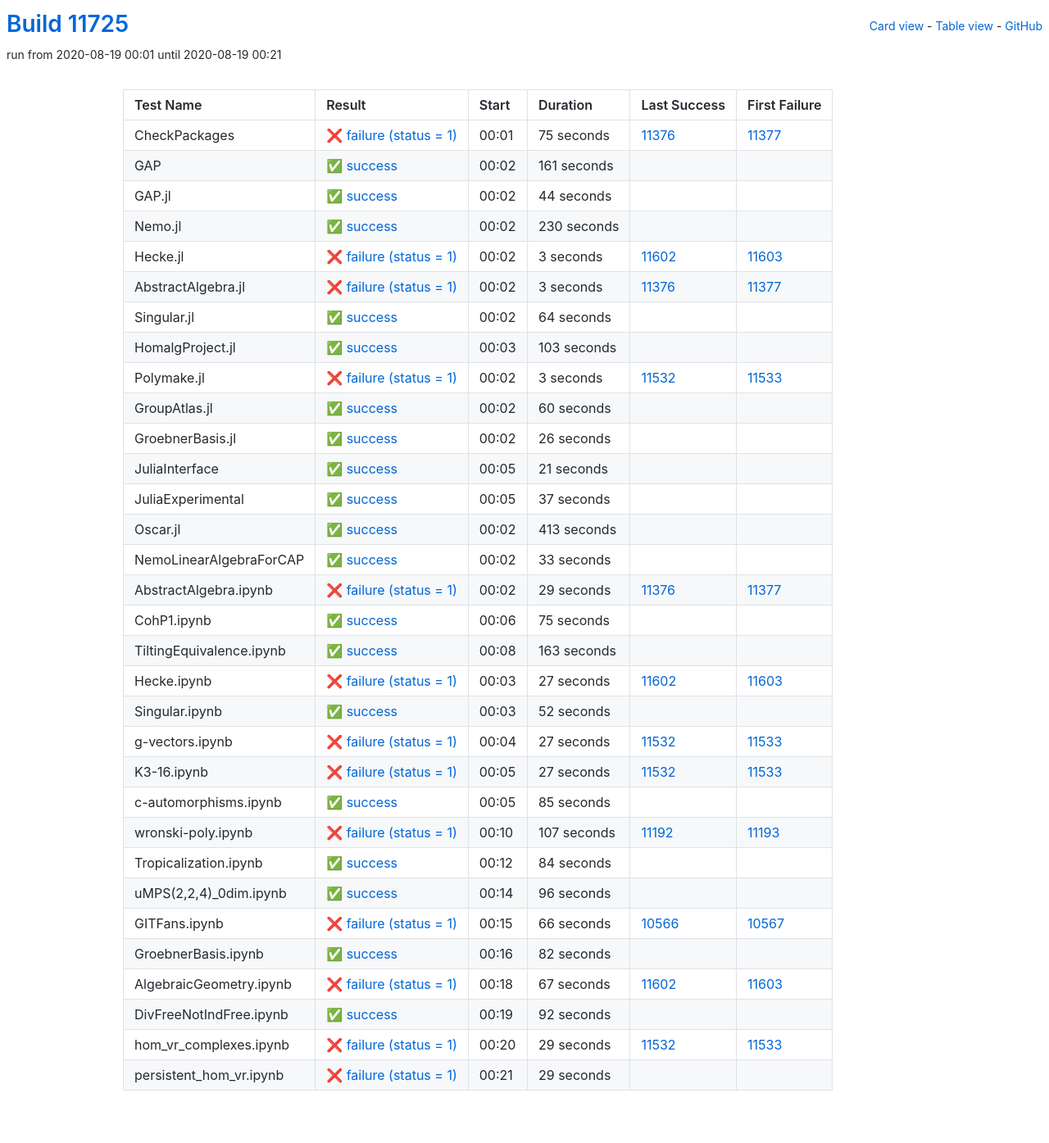
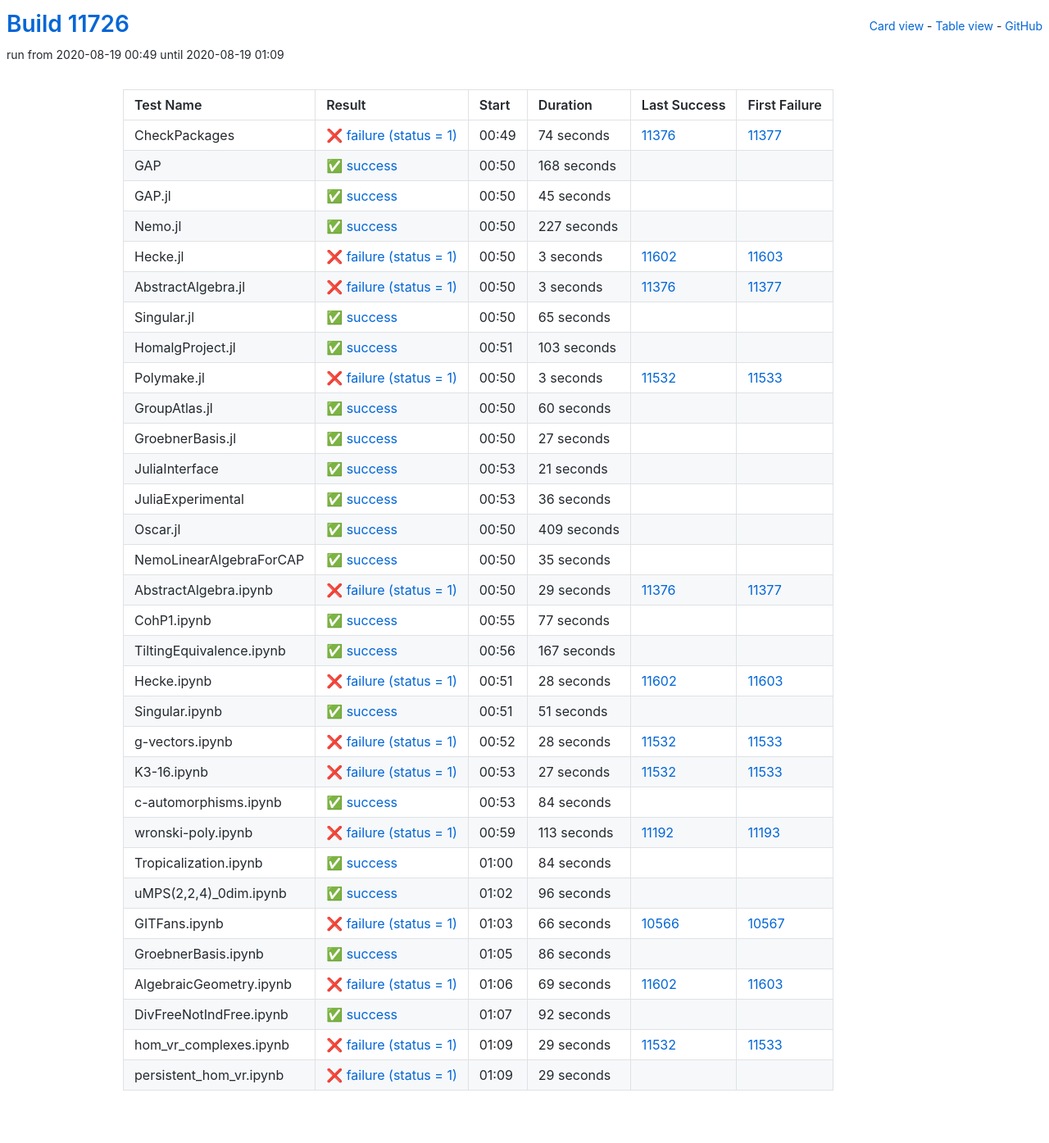
Before and after one commit to oscar-system/oscar-ci-status, a Jekyll site: the page built from table.html, in a window 1280 px wide. Shown: the whole page at 82% size. Built offline with Jekyll 4.4.1, drawn with Linux system fonts in a browser that asks for light colours.

Commit message:
Build #11726

```diff
--- a/_data/ci.yml
+++ b/_data/ci.yml
@@ -1,6 +1,6 @@
 ---
-build: 11725
-build_url: https://oscarci.mathematik.uni-kl.de/job/oscar/11725/
+build: 11726
+build_url: https://oscarci.mathematik.uni-kl.de/job/oscar/11726/
 job: oscar
 organization: oscar-system
 repo: oscar-ci-status
@@ -8,56 +8,56 @@
 tests:
 - name: CheckPackages
   id: checkpackages
-  log: https://oscarci.mathematik.uni-kl.de/job/oscar/11725/artifact/logs/build-11725/CheckPackages.log
-  start: 2020-08-19 00:01
+  log: https://oscarci.mathematik.uni-kl.de/job/oscar/11726/artifact/logs/build-11726/CheckPackages.log
+  start: 2020-08-19 00:49
   success: false
   exitcode: 1
   status: failure
-  duration: 75
+  duration: 74
   last_success: 11376
   last_success_url: https://oscarci.mathematik.uni-kl.de/job/oscar/11376/
   first_failure: 11377
   first_failure_url: https://oscarci.mathematik.uni-kl.de/job/oscar/11377/
 - name: GAP
   id: gap
-  log: https://oscarci.mathematik.uni-kl.de/job/oscar/11725/artifact/logs/build-11725/GAP.log
-  start: 2020-08-19 00:02
+  log: https://oscarci.mathematik.uni-kl.de/job/oscar/11726/artifact/logs/build-11726/GAP.log
+  start: 2020-08-19 00:50
   success: true
   exitcode: 0
   status: success
-  duration: 161
+  duration: 168
   last_success: false
   last_success_url:
   first_failure: false
   first_failure_url:
 - name: GAP.jl
   id: gap-jl
-  log: https://oscarci.mathematik.uni-kl.de/job/oscar/11725/artifact/logs/build-11725/GAP.jl.log
-  start: 2020-08-19 00:02
+  log: https://oscarci.mathematik.uni-kl.de/job/oscar/11726/artifact/logs/build-11726/GAP.jl.log
+  start: 2020-08-19 00:50
   success: true
   exitcode: 0
   status: success
-  duration: 44
+  duration: 45
   last_success: false
   last_success_url:
   first_failure: false
   first_failure_url:
 - name: Nemo.jl
   id: nemo-jl
-  log: https://oscarci.mathematik.uni-kl.de/job/oscar/11725/artifact/logs/build-11725/Nemo.jl.log
-  start: 2020-08-19 00:02
+  log: https://oscarci.mathematik.uni-kl.de/job/oscar/11726/artifact/logs/build-11726/Nemo.jl.log
+  start: 2020-08-19 00:50
   success: true
   exitcode: 0
   status: success
-  duration: 230
+  duration: 227
   last_success: false
   last_success_url:
   first_failure: false
   first_failure_url:
 - name: Hecke.jl
   id: hecke-jl
-  log: https://oscarci.mathematik.uni-kl.de/job/oscar/11725/artifact/logs/build-11725/Hecke.jl.log
-  start: 2020-08-19 00:02
+  log: https://oscarci.mathematik.uni-kl.de/job/oscar/11726/artifact/logs/build-11726/Hecke.jl.log
+  start: 2020-08-19 00:50
   success: false
   exitcode: 1
   status: failure
@@ -68,8 +68,8 @@
   first_failure_url: https://oscarci.mathematik.uni-kl.de/job/oscar/11603/
 - name: AbstractAlgebra.jl
   id: abstractalgebra-jl
-  log: https://oscarci.mathematik.uni-kl.de/job/oscar/11725/artifact/logs/build-11725/AbstractAlgebra.jl.log
-  start: 2020-08-19 00:02
+  log: https://oscarci.mathematik.uni-kl.de/job/oscar/11726/artifact/logs/build-11726/AbstractAlgebra.jl.log
+  start: 2020-08-19 00:50
   success: false
   exitcode: 1
   status: failure
@@ -80,20 +80,20 @@
   first_failure_url: https://oscarci.mathematik.uni-kl.de/job/oscar/11377/
 - name: Singular.jl
   id: singular-jl
-  log: https://oscarci.mathematik.uni-kl.de/job/oscar/11725/artifact/logs/build-11725/Singular.jl.log
-  start: 2020-08-19 00:02
+  log: https://oscarci.mathematik.uni-kl.de/job/oscar/11726/artifact/logs/build-11726/Singular.jl.log
+  start: 2020-08-19 00:50
   success: true
   exitcode: 0
   status: success
-  duration: 64
+  duration: 65
   last_success: false
   last_success_url:
   first_failure: false
   first_failure_url:
 - name: HomalgProject.jl
   id: homalgproject-jl
-  log: https://oscarci.mathematik.uni-kl.de/job/oscar/11725/artifact/logs/build-11725/HomalgProject.jl.log
-  start: 2020-08-19 00:03
+  log: https://oscarci.mathematik.uni-kl.de/job/oscar/11726/artifact/logs/build-11726/HomalgProject.jl.log
+  start: 2020-08-19 00:51
   success: true
   exitcode: 0
   status: success
@@ -104,8 +104,8 @@
   first_failure_url:
 - name: Polymake.jl
   id: polymake-jl
-  log: https://oscarci.mathematik.uni-kl.de/job/oscar/11725/artifact/logs/build-11725/Polymake.jl.log
-  start: 2020-08-19 00:02
+  log: https://oscarci.mathematik.uni-kl.de/job/oscar/11726/artifact/logs/build-11726/Polymake.jl.log
+  start: 2020-08-19 00:50
   success: false
   exitcode: 1
   status: failure
@@ -116,8 +116,8 @@
   first_failure_url: https://oscarci.mathematik.uni-kl.de/job/oscar/11533/
 - name: GroupAtlas.jl
   id: groupatlas-jl
-  log: https://oscarci.mathematik.uni-kl.de/job/oscar/11725/artifact/logs/build-11725/GroupAtlas.jl.log
-  start: 2020-08-19 00:02
+  log: https://oscarci.mathematik.uni-kl.de/job/oscar/11726/artifact/logs/build-11726/GroupAtlas.jl.log
+  start: 2020-08-19 00:50
   success: true
   exitcode: 0
   status: success
@@ -128,20 +128,20 @@
   first_failure_url:
 - name: GroebnerBasis.jl
   id: groebnerbasis-jl
-  log: https://oscarci.mathematik.uni-kl.de/job/oscar/11725/artifact/logs/build-11725/GroebnerBasis.jl.log
-  start: 2020-08-19 00:02
+  log: https://oscarci.mathematik.uni-kl.de/job/oscar/11726/artifact/logs/build-11726/GroebnerBasis.jl.log
+  start: 2020-08-19 00:50
   success: true
   exitcode: 0
   status: success
-  duration: 26
+  duration: 27
   last_success: false
   last_success_url:
   first_failure: false
   first_failure_url:
 - name: JuliaInterface
   id: juliainterface
-  log: https://oscarci.mathematik.uni-kl.de/job/oscar/11725/artifact/logs/build-11725/JuliaInterface.log
-  start: 2020-08-19 00:05
+  log: https://oscarci.mathematik.uni-kl.de/job/oscar/11726/artifact/logs/build-11726/JuliaInterface.log
+  start: 2020-08-19 00:53
   success: true
   exitcode: 0
   status: success
@@ -152,44 +152,44 @@
   first_failure_url:
 - name: JuliaExperimental
   id: juliaexperimental
-  log: https://oscarci.mathematik.uni-kl.de/job/oscar/11725/artifact/logs/build-11725/JuliaExperimental.log
-  start: 2020-08-19 00:05
+  log: https://oscarci.mathematik.uni-kl.de/job/oscar/11726/artifact/logs/build-11726/JuliaExperimental.log
+  start: 2020-08-19 00:53
   success: true
   exitcode: 0
   status: success
-  duration: 37
+  duration: 36
   last_success: false
   last_success_url:
   first_failure: false
   first_failure_url:
 - name: Oscar.jl
   id: oscar-jl
-  log: https://oscarci.mathematik.uni-kl.de/job/oscar/11725/artifact/logs/build-11725/Oscar.jl.log
-  start: 2020-08-19 00:02
+  log: https://oscarci.mathematik.uni-kl.de/job/oscar/11726/artifact/logs/build-11726/Oscar.jl.log
+  start: 2020-08-19 00:50
   success: true
   exitcode: 0
   status: success
-  duration: 413
+  duration: 409
   last_success: false
   last_success_url:
   first_failure: false
   first_failure_url:
 - name: NemoLinearAlgebraForCAP
   id: nemolinearalgebraforcap
-  log: https://oscarci.mathematik.uni-kl.de/job/oscar/11725/artifact/logs/build-11725/NemoLinearAlgebraForCAP.log
-  start: 2020-08-19 00:02
+  log: https://oscarci.mathematik.uni-kl.de/job/oscar/11726/artifact/logs/build-11726/NemoLinearAlgebraForCAP.log
+  start: 2020-08-19 00:50
   success: true
   exitcode: 0
   status: success
-  duration: 33
+  duration: 35
   last_success: false
   last_success_url:
   first_failure: false
   first_failure_url:
 - name: AbstractAlgebra.ipynb
   id: abstractalgebra-ipynb
-  log: https://oscarci.mathematik.uni-kl.de/job/oscar/11725/artifact/logs/build-11725/AbstractAlgebra.ipynb.log
-  start: 2020-08-19 00:02
+  log: https://oscarci.mathematik.uni-kl.de/job/oscar/11726/artifact/logs/build-11726/AbstractAlgebra.ipynb.log
+  start: 2020-08-19 00:50
   success: false
   exitcode: 1
   status: failure
@@ -200,68 +200,68 @@
   first_failure_url: https://oscarci.mathematik.uni-kl.de/job/oscar/11377/
 - name: CohP1.ipynb
   id: cohp1-ipynb
-  log: https://oscarci.mathematik.uni-kl.de/job/oscar/11725/artifact/logs/build-11725/CohP1.ipynb.log
-  start: 2020-08-19 00:06
+  log: https://oscarci.mathematik.uni-kl.de/job/oscar/11726/artifact/logs/build-11726/CohP1.ipynb.log
+  start: 2020-08-19 00:55
   success: true
   exitcode: 0
   status: success
-  duration: 75
+  duration: 77
   last_success: false
   last_success_url:
   first_failure: false
   first_failure_url:
 - name: TiltingEquivalence.ipynb
   id: tiltingequivalence-ipynb
-  log: https://oscarci.mathematik.uni-kl.de/job/oscar/11725/artifact/logs/build-11725/TiltingEquivalence.ipynb.log
-  start: 2020-08-19 00:08
+  log: https://oscarci.mathematik.uni-kl.de/job/oscar/11726/artifact/logs/build-11726/TiltingEquivalence.ipynb.log
+  start: 2020-08-19 00:56
   success: true
   exitcode: 0
   status: success
-  duration: 163
+  duration: 167
   last_success: false
   last_success_url:
   first_failure: false
   first_failure_url:
 - name: Hecke.ipynb
   id: hecke-ipynb
-  log: https://oscarci.mathematik.uni-kl.de/job/oscar/11725/artifact/logs/build-11725/Hecke.ipynb.log
-  start: 2020-08-19 00:03
+  log: https://oscarci.mathematik.uni-kl.de/job/oscar/11726/artifact/logs/build-11726/Hecke.ipynb.log
+  start: 2020-08-19 00:51
   success: false
   exitcode: 1
   status: failure
-  duration: 27
+  duration: 28
   last_success: 11602
   last_success_url: https://oscarci.mathematik.uni-kl.de/job/oscar/11602/
   first_failure: 11603
   first_failure_url: https://oscarci.mathematik.uni-kl.de/job/oscar/11603/
 - name: Singular.ipynb
   id: singular-ipynb
-  log: https://oscarci.mathematik.uni-kl.de/job/oscar/11725/artifact/logs/build-11725/Singular.ipynb.log
-  start: 2020-08-19 00:03
+  log: https://oscarci.mathematik.uni-kl.de/job/oscar/11726/artifact/logs/build-11726/Singular.ipynb.log
+  start: 2020-08-19 00:51
   success: true
   exitcode: 0
   status: success
-  duration: 52
+  duration: 51
   last_success: false
   last_success_url:
   first_failure: false
   first_failure_url:
 - name: g-vectors.ipynb
   id: g-vectors-ipynb
-  log: https://oscarci.mathematik.uni-kl.de/job/oscar/11725/artifact/logs/build-11725/g-vectors.ipynb.log
-  start: 2020-08-19 00:04
+  log: https://oscarci.mathematik.uni-kl.de/job/oscar/11726/artifact/logs/build-11726/g-vectors.ipynb.log
+  start: 2020-08-19 00:52
   success: false
   exitcode: 1
   status: failure
-  duration: 27
+  duration: 28
   last_success: 11532
   last_success_url: https://oscarci.mathematik.uni-kl.de/job/oscar/11532/
   first_failure: 11533
   first_failure_url: https://oscarci.mathematik.uni-kl.de/job/oscar/11533/
 - name: K3-16.ipynb
   id: k3-16-ipynb
-  log: https://oscarci.mathematik.uni-kl.de/job/oscar/11725/artifact/logs/build-11725/K3-16.ipynb.log
-  start: 2020-08-19 00:05
+  log: https://oscarci.mathematik.uni-kl.de/job/oscar/11726/artifact/logs/build-11726/K3-16.ipynb.log
+  start: 2020-08-19 00:53
   success: false
   exitcode: 1
   status: failure
@@ -272,32 +272,32 @@
   first_failure_url: https://oscarci.mathematik.uni-kl.de/job/oscar/11533/
 - name: c-automorphisms.ipynb
   id: c-automorphisms-ipynb
-  log: https://oscarci.mathematik.uni-kl.de/job/oscar/11725/artifact/logs/build-11725/c-automorphisms.ipynb.log
-  start: 2020-08-19 00:05
+  log: https://oscarci.mathematik.uni-kl.de/job/oscar/11726/artifact/logs/build-11726/c-automorphisms.ipynb.log
+  start: 2020-08-19 00:53
   success: true
   exitcode: 0
   status: success
-  duration: 85
+  duration: 84
   last_success: false
   last_success_url:
   first_failure: false
   first_failure_url:
 - name: wronski-poly.ipynb
   id: wronski-poly-ipynb
-  log: https://oscarci.mathematik.uni-kl.de/job/oscar/11725/artifact/logs/build-11725/wronski-poly.ipynb.log
-  start: 2020-08-19 00:10
+  log: https://oscarci.mathematik.uni-kl.de/job/oscar/11726/artifact/logs/build-11726/wronski-poly.ipynb.log
+  start: 2020-08-19 00:59
   success: false
   exitcode: 1
   status: failure
-  duration: 107
+  duration: 113
   last_success: 11192
   last_success_url: https://oscarci.mathematik.uni-kl.de/job/oscar/11192/
   first_failure: 11193
   first_failure_url: https://oscarci.mathematik.uni-kl.de/job/oscar/11193/
 - name: Tropicalization.ipynb
   id: tropicalization-ipynb
-  log: https://oscarci.mathematik.uni-kl.de/job/oscar/11725/artifact/logs/build-11725/Tropicalization.ipynb.log
-  start: 2020-08-19 00:12
+  log: https://oscarci.mathematik.uni-kl.de/job/oscar/11726/artifact/logs/build-11726/Tropicalization.ipynb.log
+  start: 2020-08-19 01:00
   success: true
   exitcode: 0
   status: success
@@ -308,8 +308,8 @@
   first_failure_url:
 - name: uMPS(2,2,4)_0dim.ipynb
   id: umps-2-2-4-0dim-ipynb
-  log: https://oscarci.mathematik.uni-kl.de/job/oscar/11725/artifact/logs/build-11725/uMPS-2-2-4-_0dim.ipynb.log
-  start: 2020-08-19 00:14
+  log: https://oscarci.mathematik.uni-kl.de/job/oscar/11726/artifact/logs/build-11726/uMPS-2-2-4-_0dim.ipynb.log
+  start: 2020-08-19 01:02
   success: true
   exitcode: 0
   status: success
@@ -320,8 +320,8 @@
   first_failure_url:
 - name: GITFans.ipynb
   id: gitfans-ipynb
-  log: https://oscarci.mathematik.uni-kl.de/job/oscar/11725/artifact/logs/build-11725/GITFans.ipynb.log
-  start: 2020-08-19 00:15
+  log: https://oscarci.mathematik.uni-kl.de/job/oscar/11726/artifact/logs/build-11726/GITFans.ipynb.log
+  start: 2020-08-19 01:03
   success: false
   exitcode: 1
   status: failure
@@ -332,32 +332,32 @@
   first_failure_url: https://oscarci.mathematik.uni-kl.de/job/oscar/10567/
 - name: GroebnerBasis.ipynb
   id: groebnerbasis-ipynb
-  log: https://oscarci.mathematik.uni-kl.de/job/oscar/11725/artifact/logs/build-11725/GroebnerBasis.ipynb.log
-  start: 2020-08-19 00:16
+  log: https://oscarci.mathematik.uni-kl.de/job/oscar/11726/artifact/logs/build-11726/GroebnerBasis.ipynb.log
+  start: 2020-08-19 01:05
   success: true
   exitcode: 0
   status: success
-  duration: 82
+  duration: 86
   last_success: false
   last_success_url:
   first_failure: false
   first_failure_url:
 - name: AlgebraicGeometry.ipynb
   id: algebraicgeometry-ipynb
-  log: https://oscarci.mathematik.uni-kl.de/job/oscar/11725/artifact/logs/build-11725/AlgebraicGeometry.ipynb.log
-  start: 2020-08-19 00:18
+  log: https://oscarci.mathematik.uni-kl.de/job/oscar/11726/artifact/logs/build-11726/AlgebraicGeometry.ipynb.log
+  start: 2020-08-19 01:06
   success: false
   exitcode: 1
   status: failure
-  duration: 67
+  duration: 69
   last_success: 11602
   last_success_url: https://oscarci.mathematik.uni-kl.de/job/oscar/11602/
   first_failure: 11603
   first_failure_url: https://oscarci.mathematik.uni-kl.de/job/oscar/11603/
 - name: DivFreeNotIndFree.ipynb
   id: divfreenotindfree-ipynb
-  log: https://oscarci.mathematik.uni-kl.de/job/oscar/11725/artifact/logs/build-11725/DivFreeNotIndFree.ipynb.log
-  start: 2020-08-19 00:19
+  log: https://oscarci.mathematik.uni-kl.de/job/oscar/11726/artifact/logs/build-11726/DivFreeNotIndFree.ipynb.log
+  start: 2020-08-19 01:07
   success: true
   exitcode: 0
   status: success
@@ -368,8 +368,8 @@
   first_failure_url:
 - name: hom_vr_complexes.ipynb
   id: hom-vr-complexes-ipynb
-  log: https://oscarci.mathematik.uni-kl.de/job/oscar/11725/artifact/logs/build-11725/hom_vr_complexes.ipynb.log
-  start: 2020-08-19 00:20
+  log: https://oscarci.mathematik.uni-kl.de/job/oscar/11726/artifact/logs/build-11726/hom_vr_complexes.ipynb.log
+  start: 2020-08-19 01:09
   success: false
   exitcode: 1
   status: failure
@@ -380,8 +380,8 @@
   first_failure_url: https://oscarci.mathematik.uni-kl.de/job/oscar/11533/
 - name: persistent_hom_vr.ipynb
   id: persistent-hom-vr-ipynb
-  log: https://oscarci.mathematik.uni-kl.de/job/oscar/11725/artifact/logs/build-11725/persistent_hom_vr.ipynb.log
-  start: 2020-08-19 00:21
+  log: https://oscarci.mathematik.uni-kl.de/job/oscar/11726/artifact/logs/build-11726/persistent_hom_vr.ipynb.log
+  start: 2020-08-19 01:09
   success: false
   exitcode: 1
   status: failure
```
Also changed, not shown: README.md.
